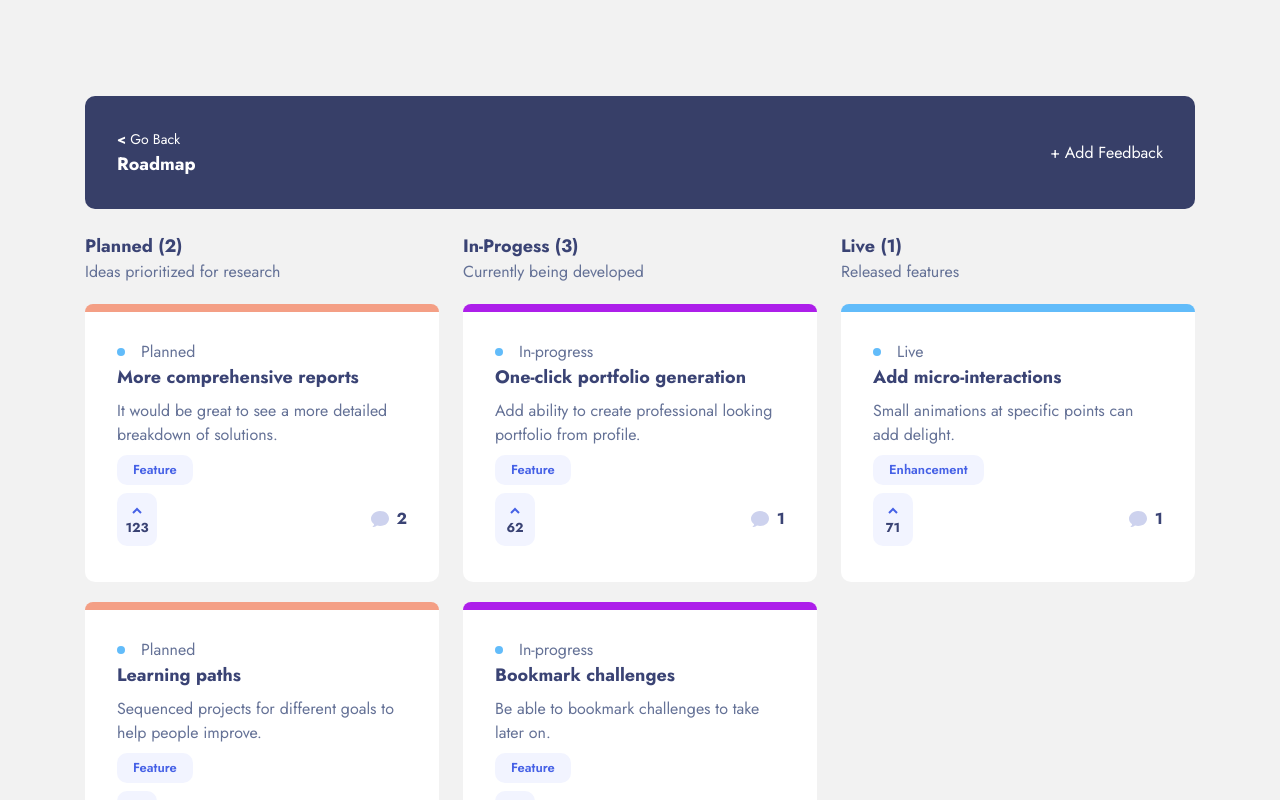
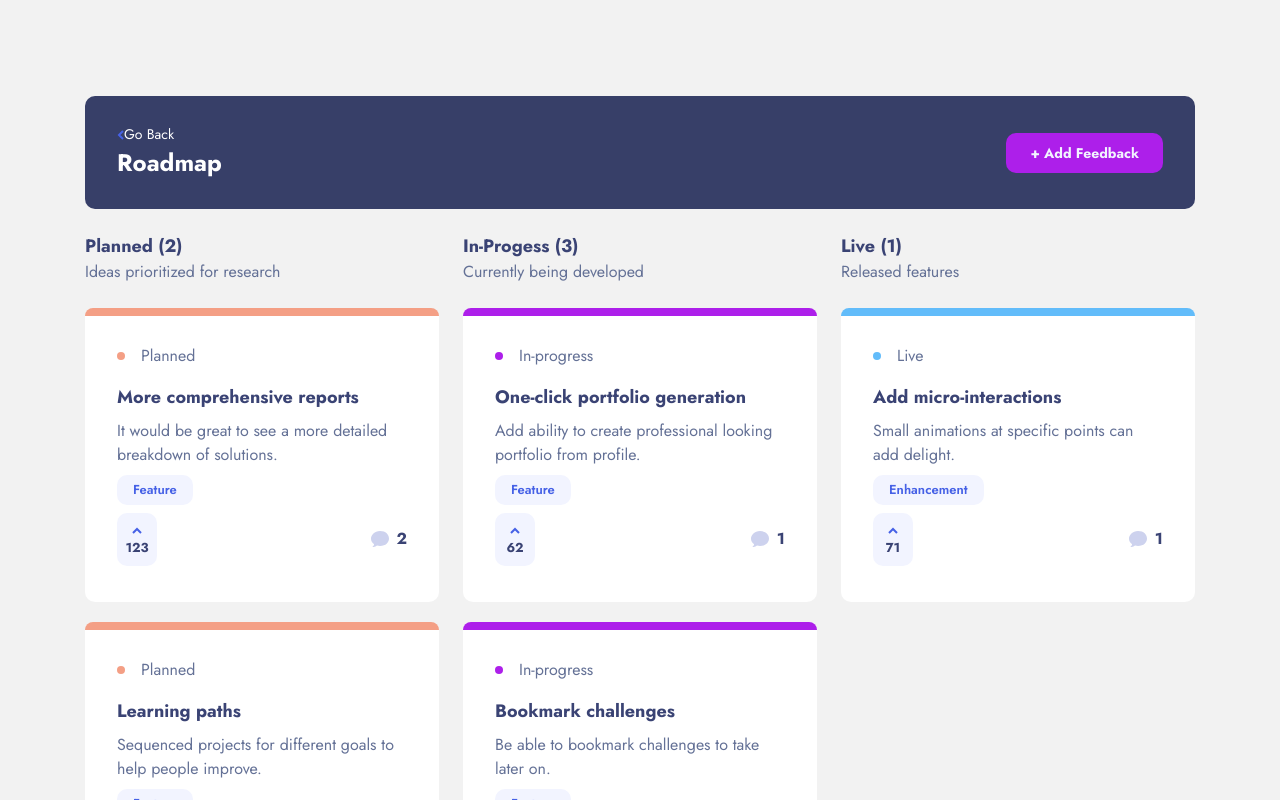
Before and after one commit to vitaliiptp/wcs_final_project, a Next.js app: page /roadmap in a window 1280 px wide. Shown: the top 800 px of the page. Built offline with nearby package versions, Linux system fonts and the light colour scheme.

Commit message:
status color

```diff
--- a/components/global/RoadMapCard.jsx
+++ b/components/global/RoadMapCard.jsx
@@ -2,25 +2,32 @@ import React from "react";
 import UpvoteBtn from "../upvoteBtn"
 import CategoryTag from "./categoryTag";
 import CommentBtn from "../CommentBtn";
-import StatusTag from "./statusTag";
+import Link from "next/link";
+
 
 const statusColor = [
     "d--planned",
     "d--live",
     "d--progress",
 ]
-
-const FeedbackCard = ({status,statusColor,title, description, category, upvotes, comments}) => {
+const stylePoint = [
+  "p--planned",
+  "p--live",
+  "p--progress",
+]
+const RoadMapCard = ({id,status,statusColor,stylePoint,title, description, category, upvotes, comments}) => {
   return (
       <div className="">
     <div className={statusColor} ></div>
     <div className="flex flex-col mb-[1.25rem] px-[2rem] py-[1.75rem] rounded-b-[0.625rem] bg-white-normal">
-
-      <div className="flex  items-start justify-start">
-        <StatusTag stylePoint={"p--live"} status={status.charAt(0).toUpperCase() + status.slice(1)}/>
+      <div className='flex  mb-4'>
+        <div className={stylePoint}></div>
+        <div className='text-n-16'>{status}</div>
       </div>
       <div className="flex  flex-col justify-between items-start">
-          <p className="text-b-18 pb-2">{title}</p>
+          <Link  href={`/feedback/${id}`} >
+              <a className="text-b-18 pb-2 hover:text-blue-normal">{title}</a>
+          </Link>
           <p className="text-n-16 pb-2">{description}</p>
           <CategoryTag classname="pb-2" category={category.charAt(0).toUpperCase() + category.slice(1)}/>
       </div>
@@ -33,4 +40,4 @@ const FeedbackCard = ({status,statusColor,title, description, category, upvotes,
   );
 };
 
-export default FeedbackCard;
+export default RoadMapCard;
--- a/components/global/svg/arrowLeft.jsx
+++ b/components/global/svg/arrowLeft.jsx
@@ -1,8 +1,8 @@
 import React from "react";
 
-const ArrowLeft = (props) => (
+const ArrowLeft = ({props}) => (
     <svg width={7} height={10} xmlns="http://www.w3.org/2000/svg" {...props}>
-        <path d="M6 9 2 5l4-4" stroke="#4661E6" strokeWidth={2} fill="none" />
+        <path d="M6 9 2 5l4-4" stroke={"#4661E6"} strokeWidth={2} fill="none" />
     </svg>
 )
 
--- a/components/goBackBtn.jsx
+++ b/components/goBackBtn.jsx
@@ -6,7 +6,7 @@ const GoBackBtn = ({ route }) => {
   return (
     <Link href={route}>
       <button className="h-[1.25rem ] text-b-14-g flex items-center hover:underline">
-        <ArrowLeft className="mb-0.375 mr-[0.979rem]" />
+        <ArrowLeft className="mb-0.375 mr-[0.979rem]"/>
         Go Back
       </button>
     </Link>
--- a/pages/roadmap.js
+++ b/pages/roadmap.js
@@ -3,6 +3,7 @@ import RoadMapCard from "../components/global/RoadMapCard";
 import AppContext from "../context/AppContext";
 import Button from "../components/button";
 import Link from "next/link";
+import ArrowLeft from "../components/global/svg/arrowLeft"
 
 
 const RoadMap = () => {
@@ -19,21 +20,23 @@ return (
         <div className="mx-auto px-4 flex flex-row items-center justify-between w-[69.375rem] h-[7.063rem] mb-[1.5rem] rounded-[0.625rem] bg-blue-dark">
             <div className="pl-4">
                 <Link href={"/"} >
-                   <a className=" text-[14px]  hover:underline text-white-normal"><b>&lt;</b> Go Back</a>
+                   <a className=" text-[14px]  hover:underline text-white-normal flex items-center mr-[0.979rem]"><ArrowLeft className="mr-[0.979rem]" stroke={'#fff'}/> Go Back</a>
                 </Link>
-                <p className="text-b-18_w">Roadmap</p>
+                <p className="text-b-24_w">Roadmap</p>
             </div>
 
             <div className="mr-[1rem] ml-[14.5rem]">
                 <Button type="button" buttonStyle="btn--purple" buttonSize="btn--large">
-                + Add Feedback
+                    <Link href="/add-feedback">
+                        <a className="text-b-14_w">+ Add Feedback</a>
+                    </Link>
                 </Button>
             </div>
         </div>
 
         <div className=" flex -row w-[69.375rem] mx-auto my-4">
             <div className="flex-col w-4/12">
-                <div className="mb-[1.25rem]">
+                <div className="mb-[1.5rem]">
                     <p className="text-b-18">Planned ({items.filter(function(item) { return item.status === "planned" }).length})</p>
                     <p className="text-n-16">Ideas prioritized for research </p>
                 </div>
@@ -42,8 +45,10 @@ return (
                     return (
                         <RoadMapCard
                             key={`feedback${index}`}
+                            id={item.id}
                             statusColor={"d--planned"}
-                            status={item.status}
+                            status={item.status.charAt(0).toUpperCase() + item.status.slice(1)}
+                            stylePoint={"p--planned"}
                             title={item.title}
                             description={item.description}
                             category={item.category}
@@ -55,7 +60,7 @@ return (
             </div>
 
             <div className="flex-col w-4/12 mx-[1.5rem]">
-                <div className="mb-[1.25rem]">
+                <div className="mb-[1.5rem]">
                     <p className="text-b-18">In-Progess ({items.filter(function(item) { return item.status === "in-progress" }).length})</p>
                     <p className="text-n-16">Currently being developed </p>
                 </div>
@@ -65,20 +70,24 @@ return (
                         <RoadMapCard
 
                             key={`feedback${index}`}
+                            id={item.id}
                             statusColor={"d--progress"}
-                            status={item.status}
+                            status={item.status.charAt(0).toUpperCase() + item.status.slice(1)}
+                            stylePoint={"p--progress"}
                             title={item.title}
                             description={item.description}
                             category={item.category}
                             upvotes={item.upvotes}
                             comments={item.comments?.length}
+
                         />
                     );
+
                 })}
             </div>
 
             <div className="flex-row w-4/12">
-                <div className="mb-[1.25rem]">
+                <div className="mb-[1.5rem]">
                     <p className="text-b-18">Live ({items.filter(function(item) { return item.status === "live" }).length})</p>
                     <p className="text-n-16">Released features </p>
                 </div>
@@ -87,8 +96,10 @@ return (
                     return (
                         <RoadMapCard
                         key={`feedback${index}`}
+                        id={item.id}
                         statusColor={"d--live"}
-                            status={item.status}
+                        status={item.status.charAt(0).toUpperCase() + item.status.slice(1)}
+                        stylePoint={"p--live"}
                         title={item.title}
                         description={item.description}
                         category={item.category}
--- a/styles/globals.css
+++ b/styles/globals.css
@@ -56,6 +56,9 @@
 
     .text-b-24 {
         @apply font-bold text-[24px] text-blue-deep;
+    }
+    .text-b-24_w {
+        @apply font-bold text-[24px] text-white-normal;
     }
 
     .text-sb-13 {
@@ -170,3 +173,41 @@ a {
     color: white;
 
 }
+
+/*.btn:hover{
+  opacity: 60%;
+}
+
+/*buttonStyle*/
+.btn--violet {
+    background-color: var(--purple);
+}
+
+.btn--blue {
+    background-color: var(--blue);
+}
+
+.btn--delete {
+    background-color: var(--delete);
+}
+
+.btn--delete:hover {
+    background-color: #E98888;
+
+}
+
+.btn--cancel {
+    background-color: var(--cancel);
+}
+
+/*buttonSize*/
+.btn--large {
+    padding: 0.5rem 1.5rem;
+    font-weight: 500;
+}
+
+.btn--medium {
+    padding: 0.5rem 0.8rem;
+    font-weight: 600;
+    font-size: 12px;
+}
```
Lines whose indentation alone changed are shown as unchanged.
